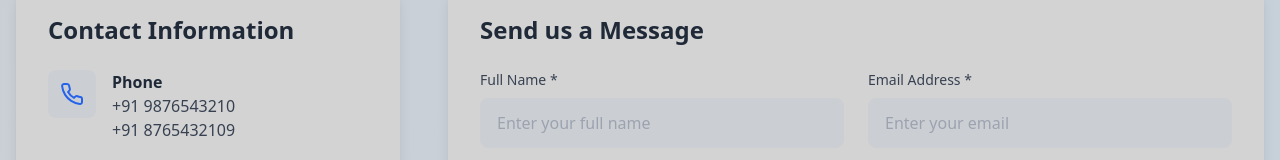
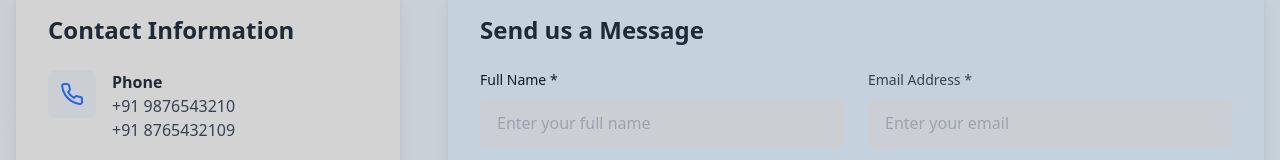
Before and after one commit to Mayank4352/OSTS, a React (Vite) app: page / in a window 1280 px wide. Shown: the part 4450-4610 px from the top of the page. Built offline with nearby package versions, Linux system fonts and the light colour scheme.

Commit message:
Updated Contact.tsx

```diff
--- a/src/components/Contact.tsx
+++ b/src/components/Contact.tsx
@@ -146,7 +146,7 @@ const Contact = () => {
           >
             <motion.div
               className="p-8 rounded-2xl shadow-lg"
-              style={{ backgroundColor: '#d3d3d3' }}
+              style={{ backgroundColor: '#c5d2dd' }}
               whileHover={{ y: prefersReducedMotion ? 0 : -2 }}
               transition={{ duration: 0.3 }}
             >
@@ -162,7 +162,7 @@ const Contact = () => {
               >
                 <div className="grid md:grid-cols-2 gap-6">
                   <div>
-                    <label htmlFor="name" className="block text-sm font-medium text-gray-700 mb-2">
+                    <label htmlFor="name" className="block text-sm font-medium text-gray-900 mb-2">
                       Full Name *
                     </label>
                     <input
```
